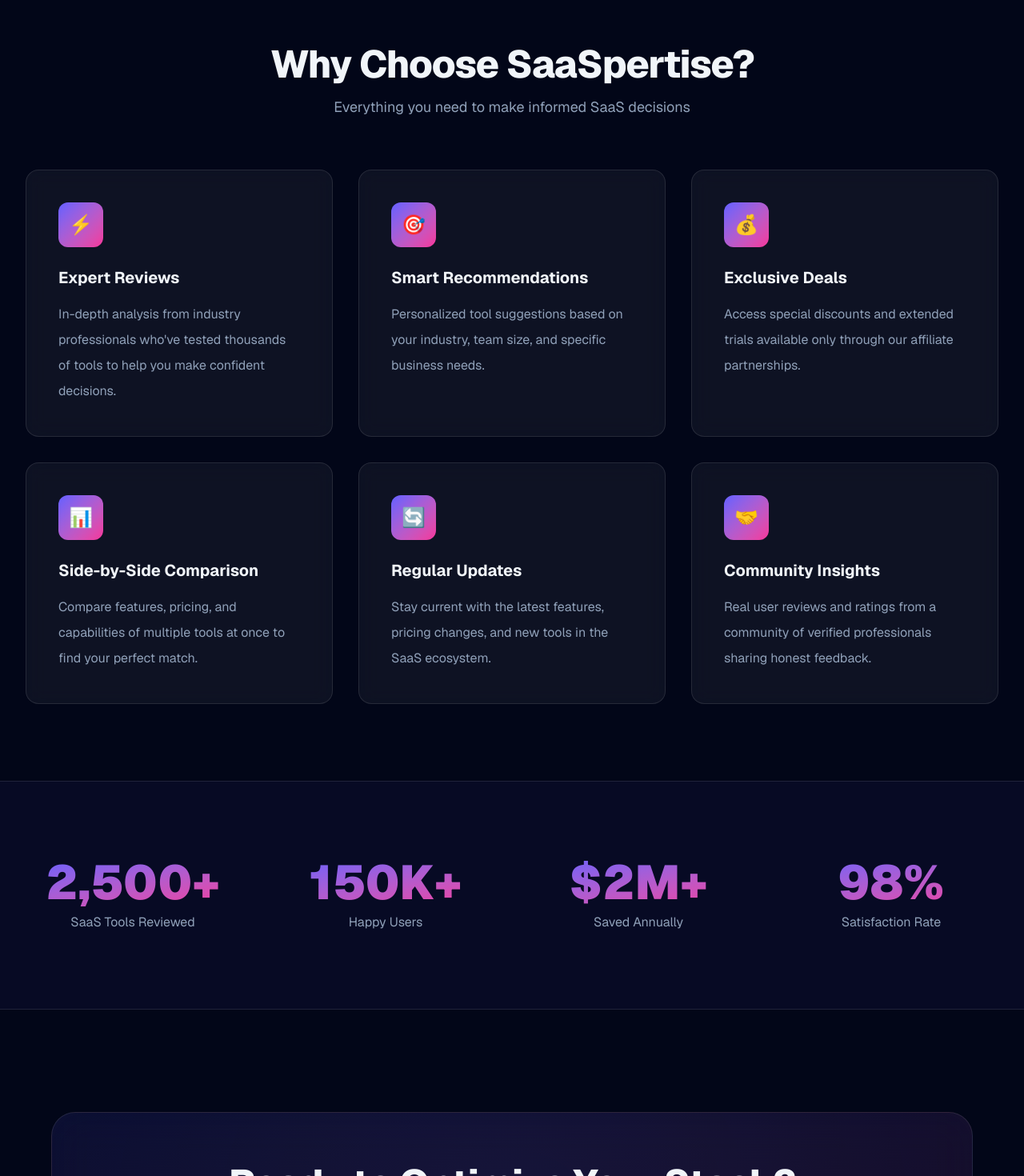
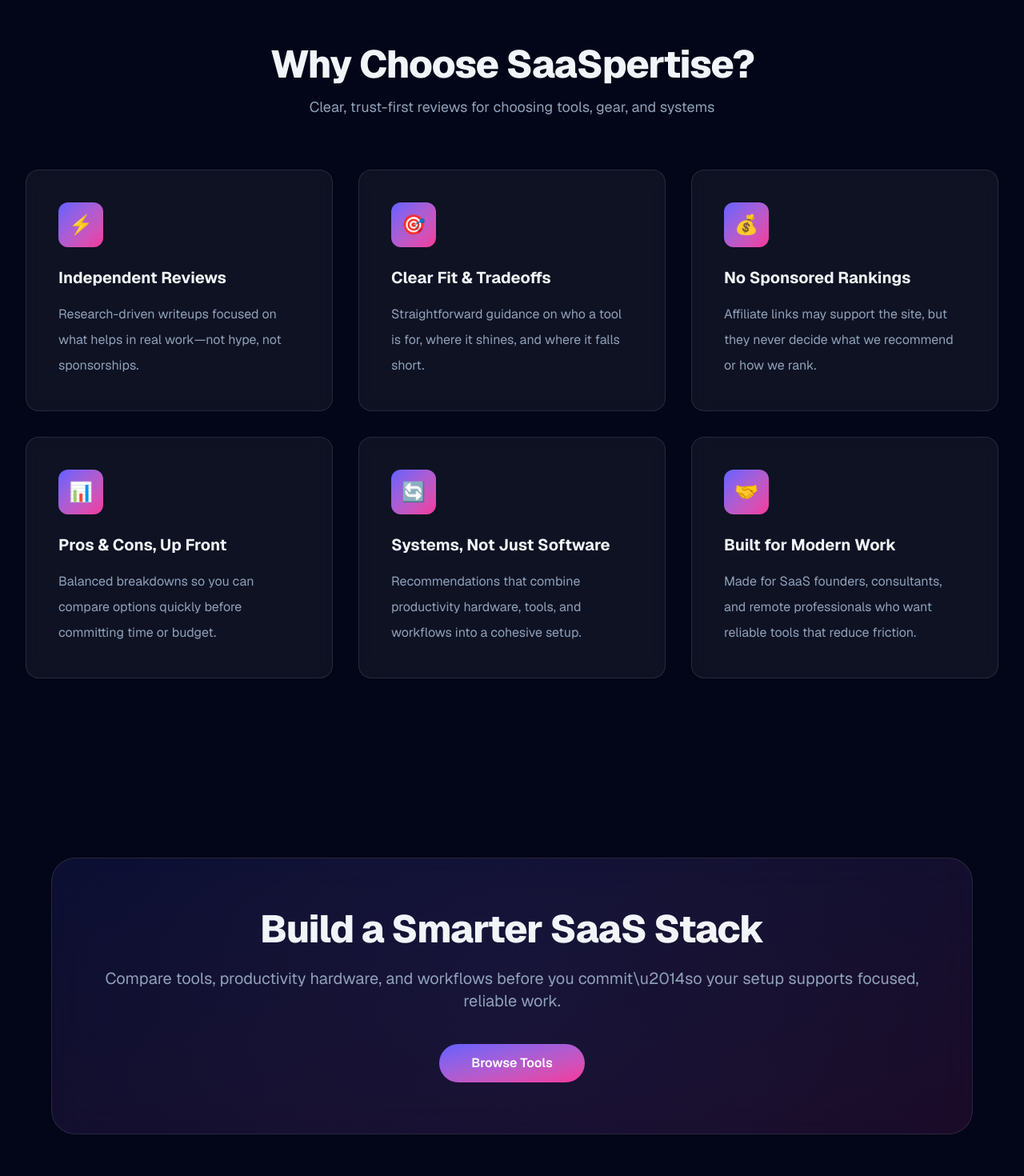
Before and after one commit to PatchLore/saaspertise, a Next.js app in the folder web/: page / in a window 1280 px wide. Shown: the part 840-2310 px from the top of the page at 80% size. Built offline with nearby package versions, Linux system fonts and the light colour scheme.

Commit message:
feat: trust-first homepage messaging

```diff
--- a/web/app/page.tsx
+++ b/web/app/page.tsx
@@ -136,12 +136,6 @@ export default function Home() {
                   >
                     Explore Tools
                   </Link>
-                  <a
-                    href="#features"
-                    className="inline-flex h-12 items-center justify-center rounded-full border border-white/20 bg-white/10 px-6 text-sm font-semibold text-white backdrop-blur-md transition-all duration-300 hover:-translate-y-0.5 hover:border-white/30 hover:bg-white/20"
-                  >
-                    Watch Demo
-                  </a>
                 </div>
               </div>
 
@@ -188,7 +182,7 @@ export default function Home() {
                 Why Choose SaaSpertise?
               </h2>
               <p className="text-lg text-slate-400">
-                Everything you need to make informed SaaS decisions
+                Clear, trust-first reviews for choosing tools, gear, and systems
               </p>
             </div>
 
@@ -196,33 +190,33 @@ export default function Home() {
               {[
                 {
                   icon: "\u26A1",
-                  title: "Expert Reviews",
-                  desc: "In-depth analysis from industry professionals who've tested thousands of tools to help you make confident decisions.",
+                  title: "Independent Reviews",
+                  desc: "Research-driven writeups focused on what helps in real work\u2014not hype, not sponsorships.",
                 },
                 {
                   icon: "\uD83C\uDFAF",
-                  title: "Smart Recommendations",
-                  desc: "Personalized tool suggestions based on your industry, team size, and specific business needs.",
+                  title: "Clear Fit & Tradeoffs",
+                  desc: "Straightforward guidance on who a tool is for, where it shines, and where it falls short.",
                 },
                 {
                   icon: "\uD83D\uDCB0",
-                  title: "Exclusive Deals",
-                  desc: "Access special discounts and extended trials available only through our affiliate partnerships.",
+                  title: "No Sponsored Rankings",
+                  desc: "Affiliate links may support the site, but they never decide what we recommend or how we rank.",
                 },
                 {
                   icon: "\uD83D\uDCCA",
-                  title: "Side-by-Side Comparison",
-                  desc: "Compare features, pricing, and capabilities of multiple tools at once to find your perfect match.",
+                  title: "Pros & Cons, Up Front",
+                  desc: "Balanced breakdowns so you can compare options quickly before committing time or budget.",
                 },
                 {
                   icon: "\uD83D\uDD04",
-                  title: "Regular Updates",
-                  desc: "Stay current with the latest features, pricing changes, and new tools in the SaaS ecosystem.",
+                  title: "Systems, Not Just Software",
+                  desc: "Recommendations that combine productivity hardware, tools, and workflows into a cohesive setup.",
                 },
                 {
                   icon: "\uD83E\uDD1D",
-                  title: "Community Insights",
-                  desc: "Real user reviews and ratings from a community of verified professionals sharing honest feedback.",
+                  title: "Built for Modern Work",
+                  desc: "Made for SaaS founders, consultants, and remote professionals who want reliable tools that reduce friction.",
                 },
               ].map((feature) => (
                 <div
@@ -243,27 +237,6 @@ export default function Home() {
           </Container>
         </section>
 
-        {/* Stats (mapped to #tools for nav parity) */}
-        <section id="tools" className="border-y border-white/10 bg-indigo-500/5 py-24">
-          <div className="mx-auto max-w-[1400px] px-4 sm:px-6 lg:px-8">
-            <div className="grid grid-cols-1 gap-12 text-center sm:grid-cols-2 lg:grid-cols-4">
-              {[
-                { value: "2,500+", label: "SaaS Tools Reviewed" },
-                { value: "150K+", label: "Happy Users" },
-                { value: "$2M+", label: "Saved Annually" },
-                { value: "98%", label: "Satisfaction Rate" },
-              ].map((stat) => (
-                <div key={stat.label}>
-                  <div className="mb-2 bg-gradient-to-br from-indigo-500 to-pink-500 bg-clip-text text-5xl font-black text-transparent sm:text-6xl">
-                    {stat.value}
-                  </div>
-                  <div className="text-base text-slate-400">{stat.label}</div>
-                </div>
-              ))}
-            </div>
-          </div>
-        </section>
-
         {/* CTA (mapped to #pricing for nav parity) */}
         <section id="pricing" className="px-[5%] py-32">
           <div className="mx-auto max-w-[1200px] text-center">
@@ -271,17 +244,17 @@ export default function Home() {
               <div className="pointer-events-none absolute -left-1/2 -top-1/2 h-[200%] w-[200%] bg-[radial-gradient(circle,rgba(99,102,241,0.1)_0%,transparent_70%)] animate-[pulse_8s_ease-in-out_infinite]" />
               <div className="relative">
                 <h2 className="mb-6 text-3xl font-extrabold tracking-tight sm:text-5xl">
-                  Ready to Optimize Your Stack?
+                  Build a Smarter SaaS Stack
                 </h2>
                 <p className="mb-10 text-lg text-slate-400 sm:text-xl">
-                  Join thousands of businesses finding their perfect SaaS
-                  solutions
+                  Compare tools, productivity hardware, and workflows before you
+                  commit\u2014so your setup supports focused, reliable work.
                 </p>
                 <Link
                   href="/gear"
                   className="inline-flex h-12 items-center justify-center rounded-full bg-gradient-to-br from-indigo-500 to-pink-500 px-10 text-base font-semibold text-white transition-all duration-300 hover:-translate-y-0.5 hover:shadow-[0_10px_30px_rgba(99,102,241,0.4)]"
                 >
-                  Start Free Today
+                  Browse Tools
                 </Link>
               </div>
             </div>
```
